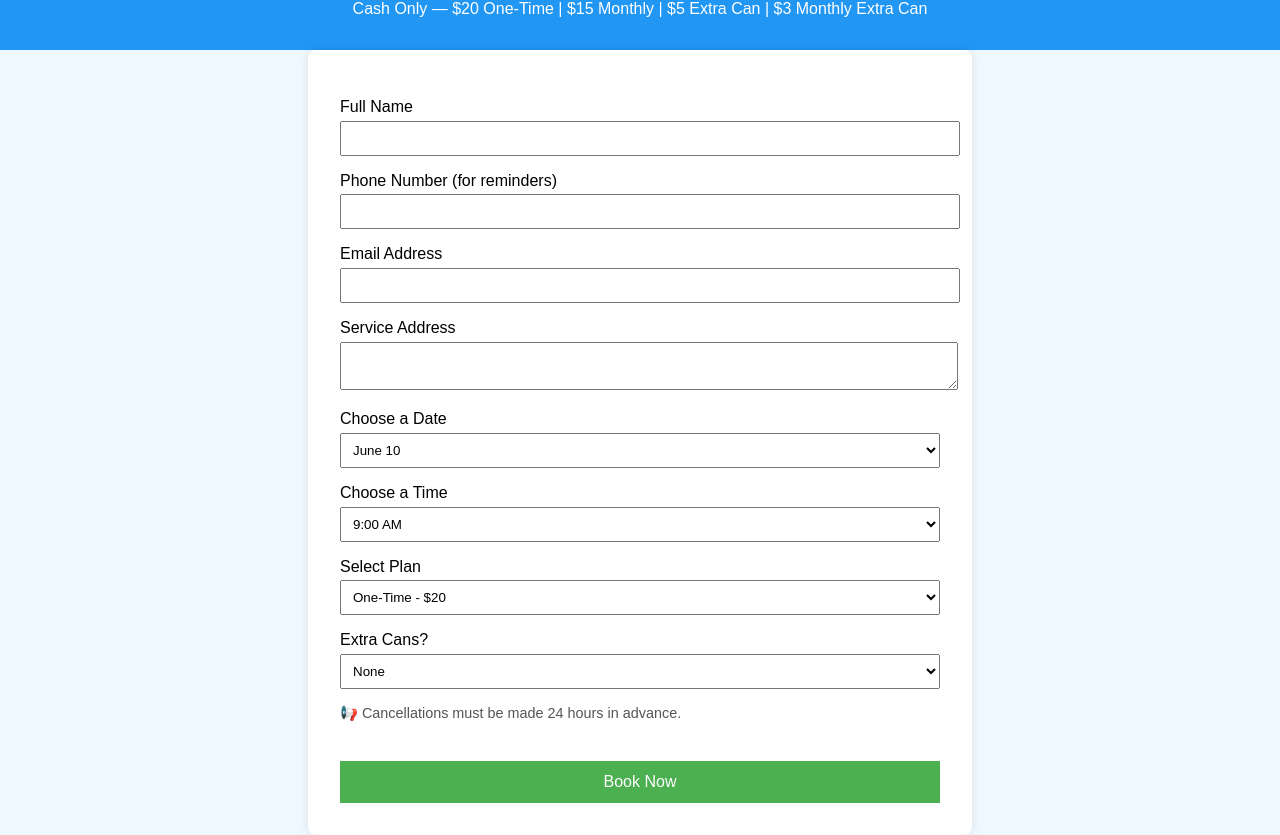
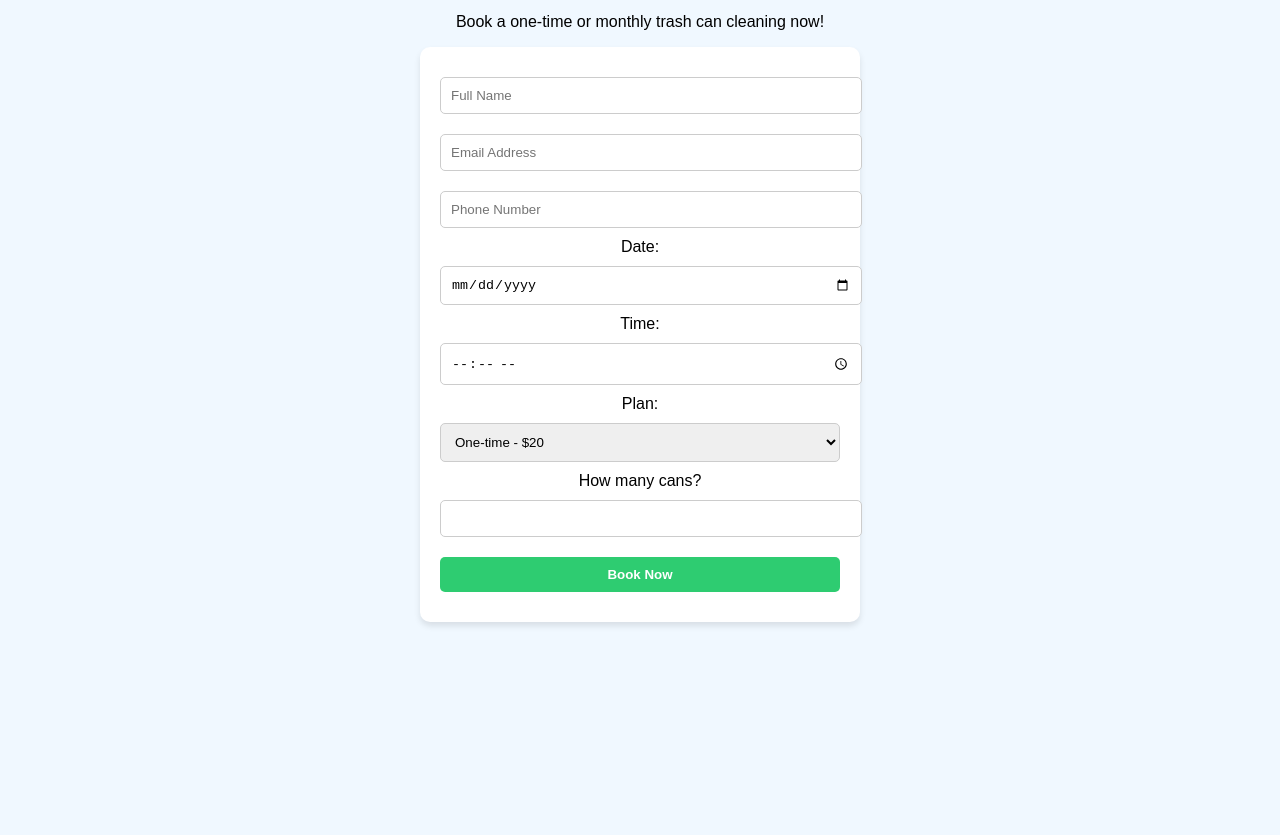
Before and after one commit to luke846/trash-can-booking, a plain HTML site: page index.html in a window 1280 px wide. Shown: the part 96-931 px from the top of the page. After the commit the page ends 800 px from the top, so only its background shows below. Drawn offline with Linux system fonts and the light colour scheme.

Commit message:
Update index.html

```diff
--- a/index.html
+++ b/index.html
@@ -2,132 +2,116 @@
 <html lang="en">
 <head>
   <meta charset="UTF-8" />
-  <meta name="viewport" content="width=device-width, initial-scale=1.0"/>
-  <title>Trash Can Cleaning Booking</title>
+  <meta name="viewport" content="width=device-width, initial-scale=1.0" />
+  <title>Sparkle Trash Cleaning</title>
   <style>
     body {
       font-family: Arial, sans-serif;
-      background: #f0f8ff;
-      margin: 0;
-      padding: 0;
-    }
-    header {
-      background: #2196f3;
-      color: white;
-      padding: 1rem;
+      background-color: #f0f8ff;
+      padding: 20px;
       text-align: center;
     }
-    .container {
-      padding: 2rem;
-      max-width: 600px;
-      margin: auto;
-      background: white;
-      border-radius: 8px;
-      box-shadow: 0 0 10px rgba(0,0,0,0.1);
+    h1 {
+      color: #2c3e50;
     }
-    label {
-      display: block;
-      margin-top: 1rem;
+    form {
+      background-color: #ffffff;
+      padding: 20px;
+      border-radius: 10px;
+      max-width: 400px;
+      margin: 0 auto;
+      box-shadow: 0 4px 6px rgba(0, 0, 0, 0.1);
     }
-    input, select, textarea {
+    input, select, button {
       width: 100%;
-      padding: 0.5rem;
-      margin-top: 0.3rem;
+      padding: 10px;
+      margin: 10px 0;
+      border-radius: 5px;
+      border: 1px solid #ccc;
     }
     button {
-      margin-top: 1.5rem;
-      padding: 0.75rem;
-      width: 100%;
-      background: #4caf50;
+      background-color: #2ecc71;
       color: white;
+      font-weight: bold;
       border: none;
-      font-size: 1rem;
       cursor: pointer;
     }
     button:hover {
-      background: #45a049;
+      background-color: #27ae60;
     }
-    .note {
-      font-size: 0.9rem;
-      margin-top: 1rem;
-      color: #555;
+    #status {
+      margin-top: 20px;
+      color: #333;
     }
   </style>
 </head>
 <body>
-  <header>
-    <h1>Trash Can Cleaning Booking</h1>
-    <p>Cash Only — $20 One-Time | $15 Monthly | $5 Extra Can | $3 Monthly Extra Can</p>
-  </header>
 
-  <div class="container">
-    <form id="bookingForm">
-      <label for="name">Full Name</label>
-      <input type="text" id="name" name="name" required />
+  <h1>✨ Sparkle Trash Cleaning ✨</h1>
+  <p>Book a one-time or monthly trash can cleaning now!</p>
 
-      <label for="phone">Phone Number (for reminders)</label>
-      <input type="tel" id="phone" name="phone" required />
+  <form id="bookingForm">
+    <input type="text" name="name" placeholder="Full Name" required />
+    <input type="email" name="email" placeholder="Email Address" required />
+    <input type="tel" name="phone" placeholder="Phone Number" required />
 
-      <label for="email">Email Address</label>
-      <input type="email" id="email" name="email" required />
+    <label>Date:</label>
+    <input type="date" name="date" required />
 
-      <label for="address">Service Address</label>
-      <textarea id="address" name="address" required></textarea>
+    <label>Time:</label>
+    <input type="time" name="time" required />
 
-      <label for="date">Choose a Date</label>
-      <select id="date" name="date" required>
-        <!-- Dates will go here -->
-      </select>
+    <label>Plan:</label>
+    <select name="plan" required>
+      <option value="One-time - $20">One-time - $20</option>
+      <option value="Monthly - $15 per can">Monthly - $15 per can</option>
+    </select>
 
-      <label for="time">Choose a Time</label>
-      <select id="time" name="time" required>
-        <!-- Times will go here -->
-      </select>
+    <label>How many cans?</label>
+    <input type="number" name="cans" min="1" max="10" required />
 
-      <label for="plan">Select Plan</label>
-      <select id="plan" name="plan" required>
-        <option value="One-Time - $20">One-Time - $20</option>
-        <option value="Monthly - $15">Monthly - $15</option>
-      </select>
+    <button type="submit">Book Now</button>
+  </form>
 
-      <label for="extraCans">Extra Cans?</label>
-      <select id="extraCans" name="extraCans">
-        <option value="0">None</option>
-        <option value="1">1 Can - $5</option>
-        <option value="2">2 Cans - $10</option>
-      </select>
-
-      <p class="note">📢 Cancellations must be made 24 hours in advance.</p>
-      <button type="submit">Book Now</button>
-    </form>
-  </div>
+  <div id="status"></div>
 
   <script>
-    // Replace these with your own available options
-    const dates = ["June 10", "June 12", "June 14"];
-    const times = ["9:00 AM", "10:00 AM", "11:00 AM"];
+    document.getElementById("bookingForm").addEventListener("submit", async function (e) {
+      e.preventDefault();
 
-    const dateSelect = document.getElementById("date");
-    const timeSelect = document.getElementById("time");
+      const form = e.target;
+      const data = {
+        name: form.name.value,
+        email: form.email.value,
+        phone: form.phone.value,
+        date: form.date.value,
+        time: form.time.value,
+        plan: form.plan.value,
+        cans: form.cans.value,
+      };
 
-    dates.forEach(date => {
-      const opt = document.createElement("option");
-      opt.value = date;
-      opt.textContent = date;
-      dateSelect.appendChild(opt);
-    });
+      const status = document.getElementById("status");
+      status.textContent = "Sending...";
 
-    times.forEach(time => {
-      const opt = document.createElement("option");
-      opt.value = time;
-      opt.textContent = time;
-      timeSelect.appendChild(opt);
-    });
+      try {
+        const response = await fetch("/api/send", {
+          method: "POST",
+          headers: { "Content-Type": "application/json" },
+          body: JSON.stringify(data),
+        });
 
-    document.getElementById("bookingForm").addEventListener("submit", function (e) {
-      e.preventDefault();
-      alert("Booking received! You'll get a reminder by email or text.");
-      this.reset();
+        const result = await response.json();
+
+        if (result.success) {
+          status.textContent = "Booking sent! Check your email.";
+          form.reset();
+        } else {
+          status.textContent = "Something went wrong. Try again!";
+        }
+      } catch (error) {
+        status.textContent = "Error sending form.";
+        console.error(error);
+      }
     });
   </script>
 </body>
```
